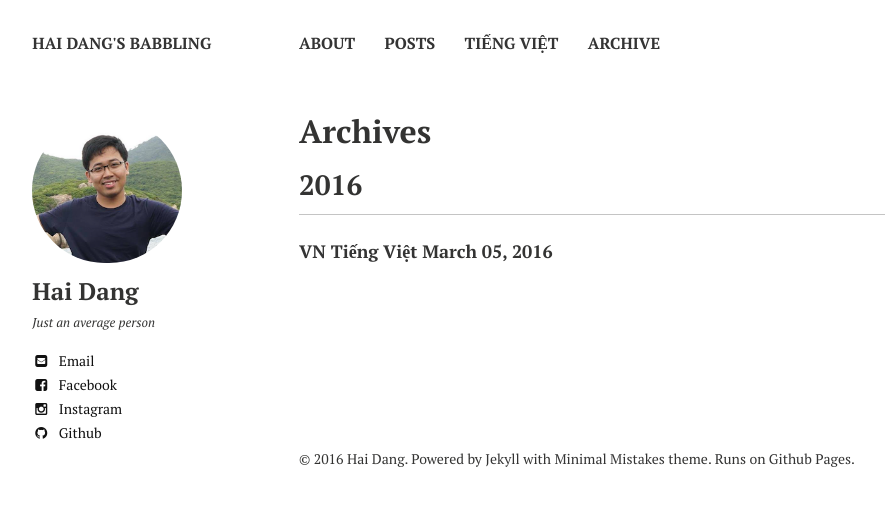
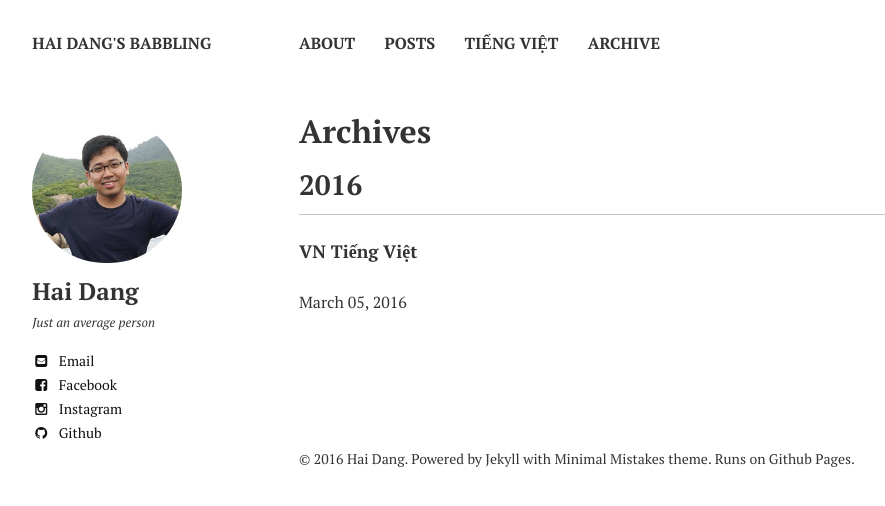
Before and after one commit to hans89/hans89.github.io, a Jekyll site: the page built from archive/index.md, in a window 1280 px wide. Shown: the top 506 px of the page, without its empty margins (21-906 px from the left). Built offline with Jekyll 4.4.1, drawn with Linux system fonts in a browser that asks for light colours; nearby versions of some CDN libraries.

Commit message:
try fix archive 3

```diff
--- a/_layouts/archive.html
+++ b/_layouts/archive.html
@@ -32,13 +32,11 @@
           <h4 class="link-post">
             <a href="{{ site.url }}{{ post.url }}" title="{{ post.title }}">{{ post.title }}</a>
             <a href="{{ post.link }}" target="_blank" title="{{ post.title }}"><i class="fa fa-link"></i></a>
-            <time datetime="{{ post.date | date_to_xmlschema }}">{{ post.date | date: "%B %d, %Y" }}</time>
-          </h4>
+          </h4><time datetime="{{ post.date | date_to_xmlschema }}">{{ post.date | date: "%B %d, %Y" }}</time>
         {% else %}
           <h4>
             <a href="{{ site.url }}{{ post.url }}" title="{{ post.title }}">{{ post.title }}</a>
-            <time datetime="{{ post.date | date_to_xmlschema }}">{{ post.date | date: "%B %d, %Y" }}</time>
-          </h4>
+          </h4><time datetime="{{ post.date | date_to_xmlschema }}">{{ post.date | date: "%B %d, %Y" }}</time>
         {% endif %}
       </article>
     {% endfor %}
```
